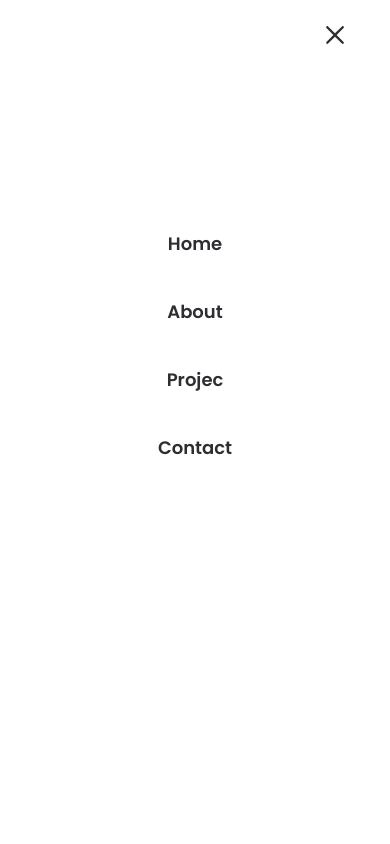
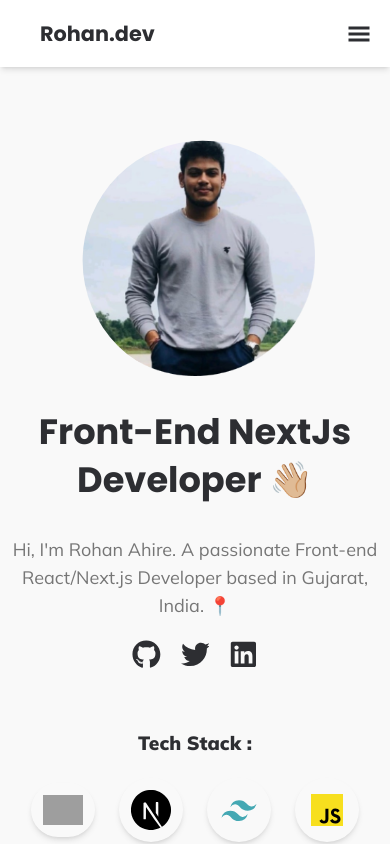
Before and after one commit to rohann06/Rohan.dev, a Next.js app: page / in a window 390 px wide. Shown: the top 844 px of the page. Built offline with nearby package versions, Linux system fonts and the light colour scheme; no server answers; the database is empty; grey boxes are pictures that could not be loaded.

Commit message:
changed a padding in hero sec. of mobile design

```diff
--- a/components/HeroSection.js
+++ b/components/HeroSection.js
@@ -5,12 +5,12 @@ import { FaGithub, FaLinkedin, FaTwitter } from "react-icons/fa";
 
 const HeroSection = () => {
   return (
-    <div id="hero" className=" bg-[#f9f9f9] px-3 lg:px-96 h-screen w-screen flex justify-center items-center">
+    <div id="hero" className=" bg-[#f9f9f9] px-3 lg:px-96 py-10 lg:py-0 lg:h-screen w-screen flex justify-center items-center">
       <div>
         <div className=" pt-24 lg:pt-16">
           <div className="flex flex-col-reverse lg:flex-row items-center justify-around">
             <div>
-              <h1 className=" text-[2.5rem] lg:text-[3.6rem] leading-[3rem] lg:leading-[4.4rem] font-bold my-[2rem]">
+              <h1 className=" text-[2.2rem] lg:text-[3.6rem] leading-[3rem] lg:leading-[4.4rem] font-bold my-[2rem]">
                 Front-End NextJs Developer 👋🏼
               </h1>
               <p className=" text-lg text-[#767676] font-Mulish w-[100%] lg:w-[85%]">
--- a/components/Navbar.js
+++ b/components/Navbar.js
@@ -4,7 +4,7 @@ import {GiHamburgerMenu} from 'react-icons/gi';
 import {RxCross2} from 'react-icons/rx';
 
 const Navbar = () => {
-  const[navOpen, setNavOpen] = useState(false);
+  const[navOpen, setNavOpen] = useState(true);
 
   return (
     <nav className=" fixed bg-white lg:flex justify-between items-center shadow-md w-full py-[18px] px-[40px] z-10">
```
